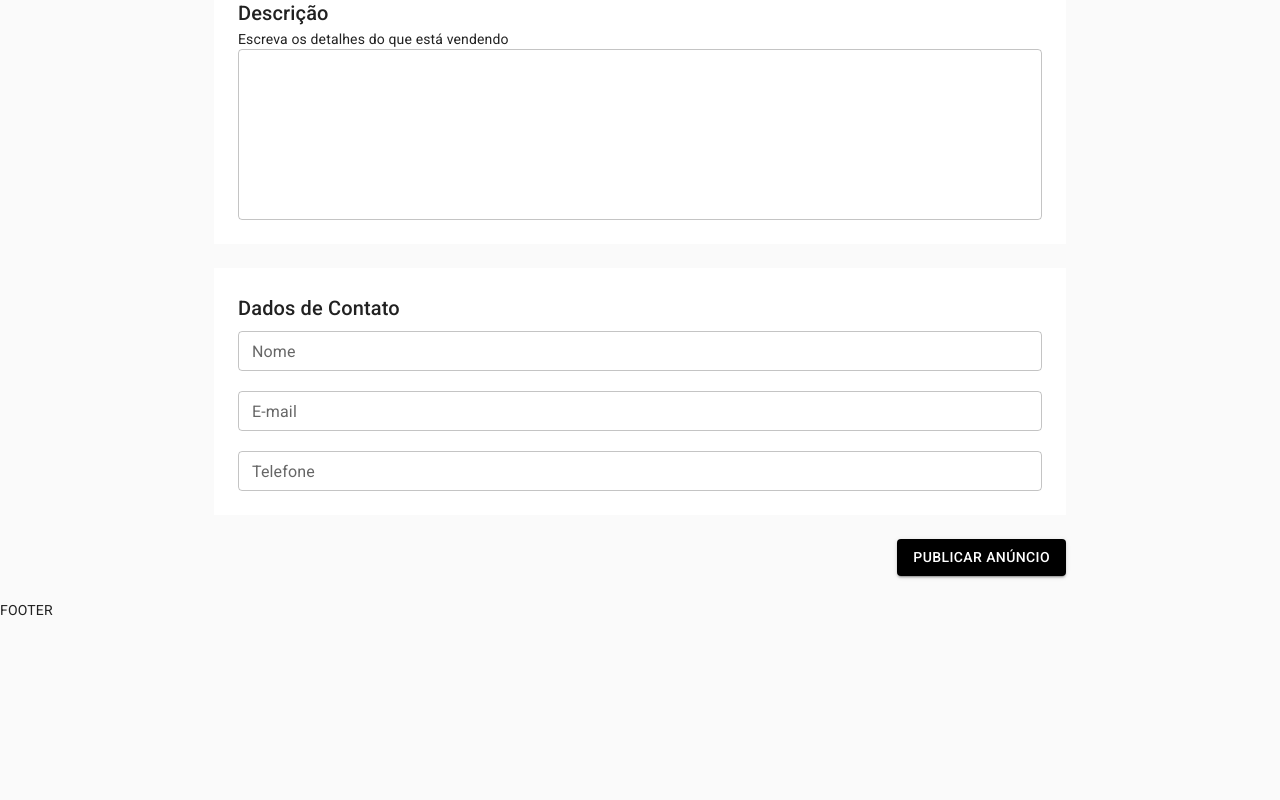
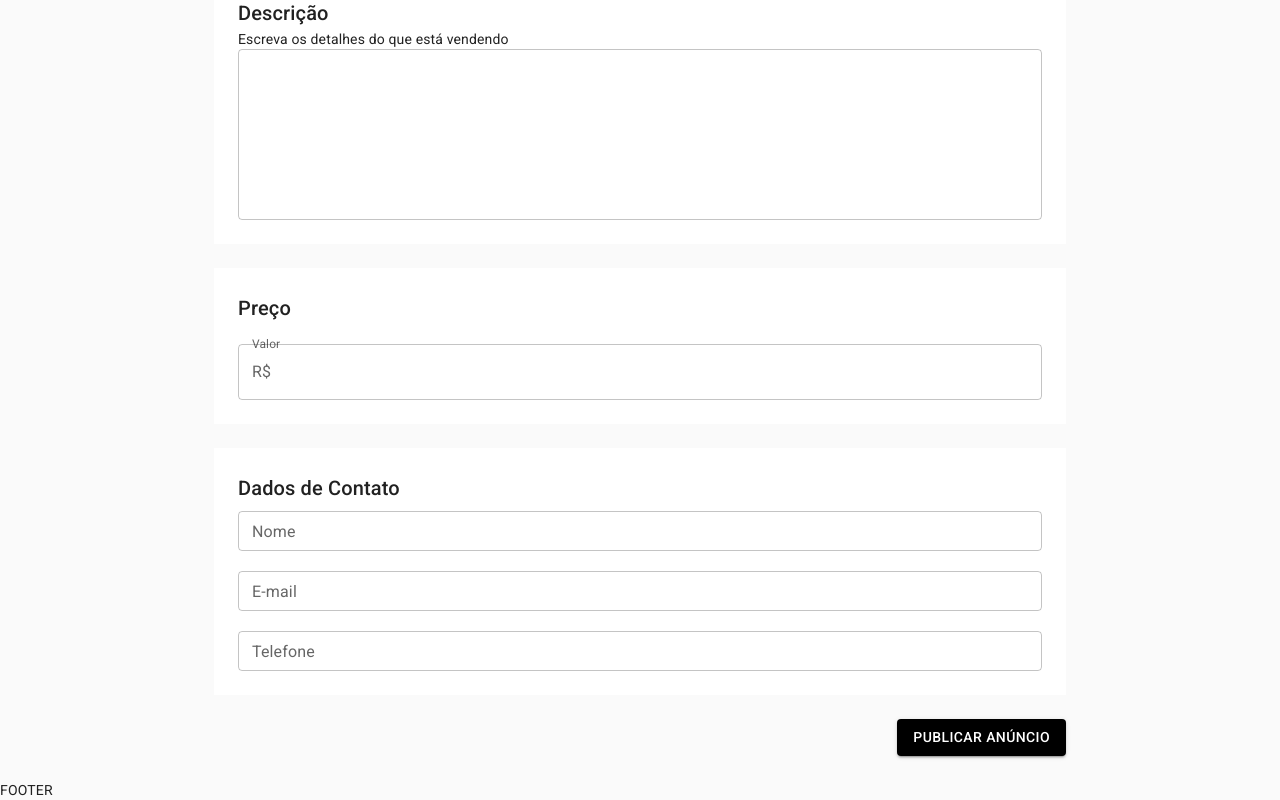
Before and after one commit to Paulo-cds/anunx, a Next.js app: page /user/publish in a window 1280 px wide. Shown: the part 863-1663 px from the top of the page. Before the commit the page ends 1483 px from the top, so only its background shows below. Built offline with nearby package versions, Linux system fonts and the light colour scheme.

Commit message:
adicionando box de preço

```diff
--- a/pages/user/publish.js
+++ b/pages/user/publish.js
@@ -4,7 +4,11 @@
     Typography,
     Select,
     Button,
-    IconButton
+    IconButton,
+    FormControl,
+    InputLabel,
+    OutlinedInput,
+    InputAdornment
 } from '@mui/material'
 
 import {useDropzone} from 'react-dropzone'
@@ -229,6 +233,23 @@
 
             <Container maxWidth='md' className={classes.boxContainer}>
                 <Box className={classes.box}>
+                    <Typography component='h6' variant='h6' color='textPrimary'>
+                        Preço
+                    </Typography>
+                    <br/>
+                    <FormControl fullWidth variant='outlined'>
+                        <InputLabel>Valor</InputLabel>
+                        <OutlinedInput
+                            onChange={() => {}}
+                            startAdornment={<InputAdornment position='start'>R$</InputAdornment>}
+                            labelWidth={40}
+                        />
+                    </FormControl>
+                </Box>
+            </Container>
+
+            <Container maxWidth='md' className={classes.boxContainer}>
+                <Box className={classes.box}>
                     <Typography component='h6' variant='h6' color='textPrimary' gutterBottom>
                         Dados de Contato
                     </Typography>
```
